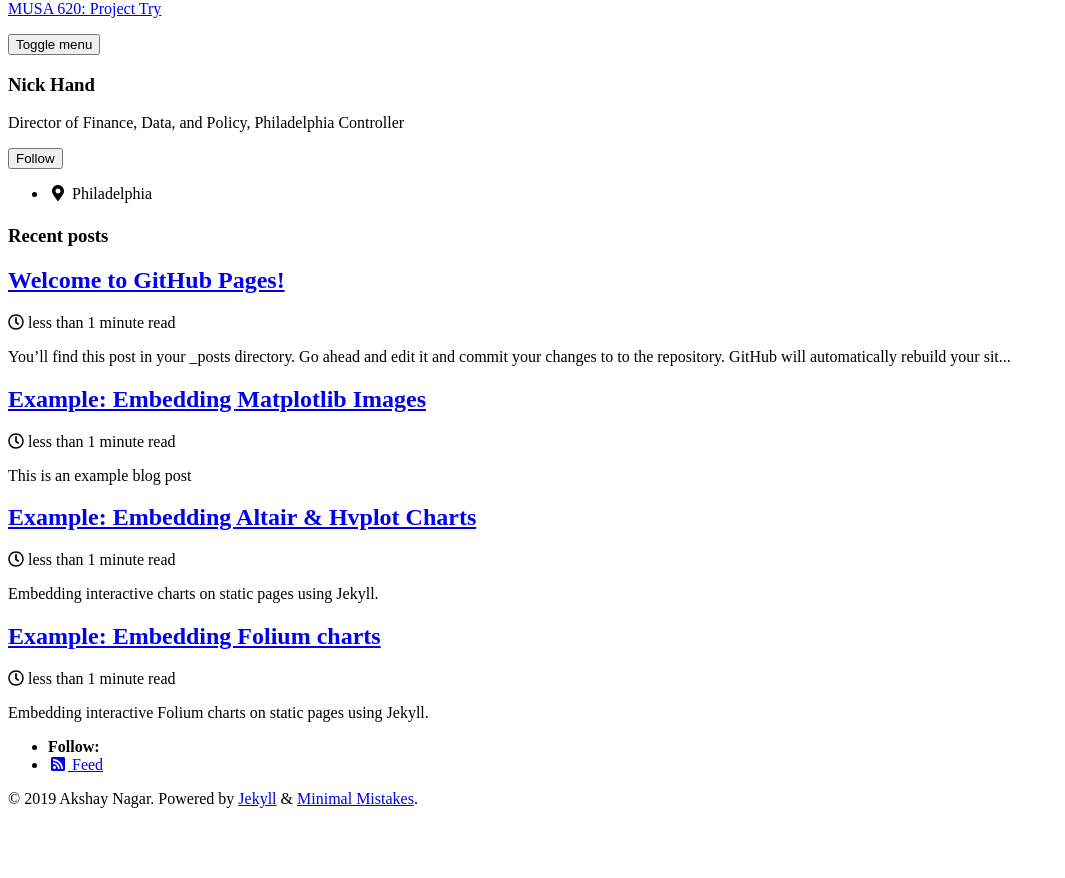
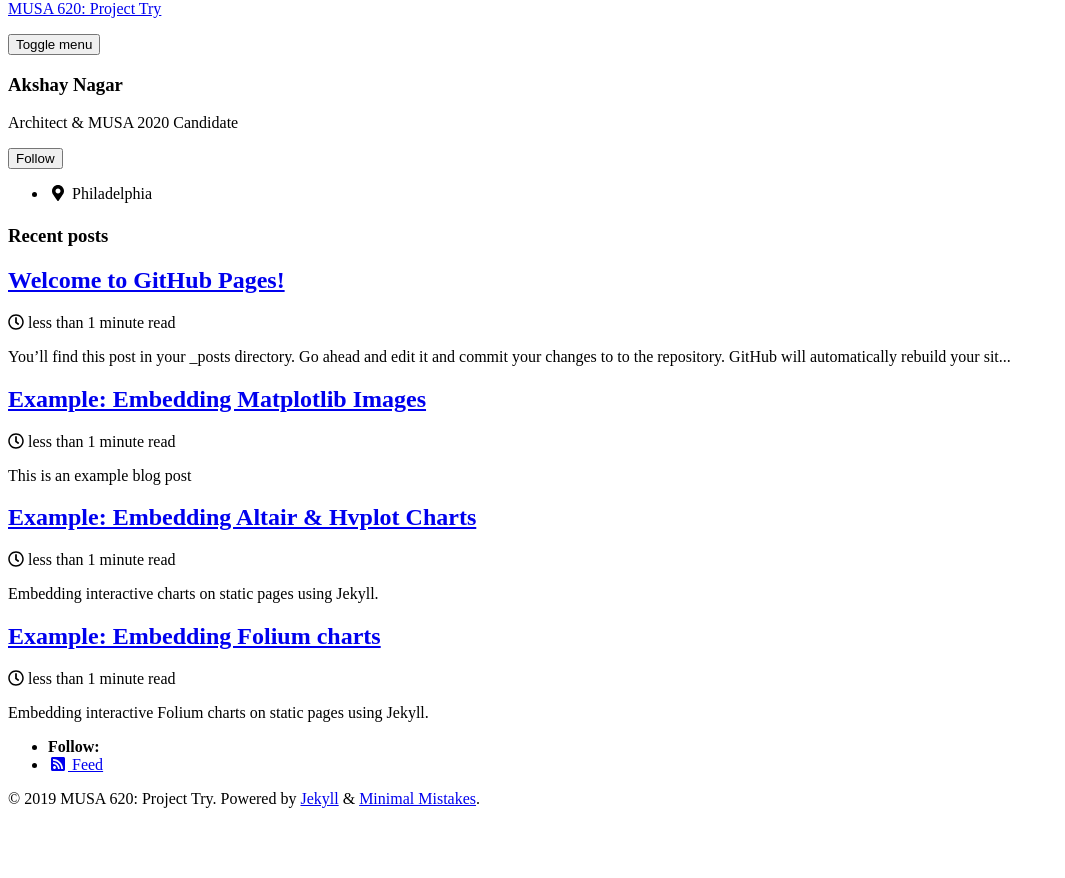
Before and after one commit to akshaynagar26/Pleasework, a Jekyll site: the page built from index.html, in a window 1280 px wide. Shown: the part 108-986 px from the top of the page, without its empty margins (0-1065 px from the left). Built offline with Jekyll 4.4.1, drawn with Linux system fonts in a browser that asks for light colours; cached includes are drawn as plain includes; nearby versions of some CDN libraries; the list of posts is cut into pages by our own code.

Commit message:
Update _config.yml

```diff
--- a/_config.yml
+++ b/_config.yml
@@ -18,7 +18,6 @@ minimal_mistakes_skin: "default" # "air", "aqua", "contrast", "dark", "dirt", "n
 locale: "en-US"
 title: "MUSA 620: Project Try"
 title_separator: "-"
-name: "Akshay Nagar"
 description: "Displaying cool data visualizations"
 url: # the base hostname & protocol for your site e.g. "https://mmistakes.github.io"
 baseurl: # the subpath of your site, e.g. "/blog"
@@ -105,9 +104,9 @@ analytics:
 
 # Site Author
 author:
-  name: "Nick Hand"
+  name: "Akshay Nagar"
   avatar: # path of avatar image, e.g. "/assets/images/bio-photo.jpg"
-  bio: "Director of Finance, Data, and Policy, Philadelphia Controller"
+  bio: "Architect & MUSA 2020 Candidate"
   location: "Philadelphia"
   email:
   links:
```
